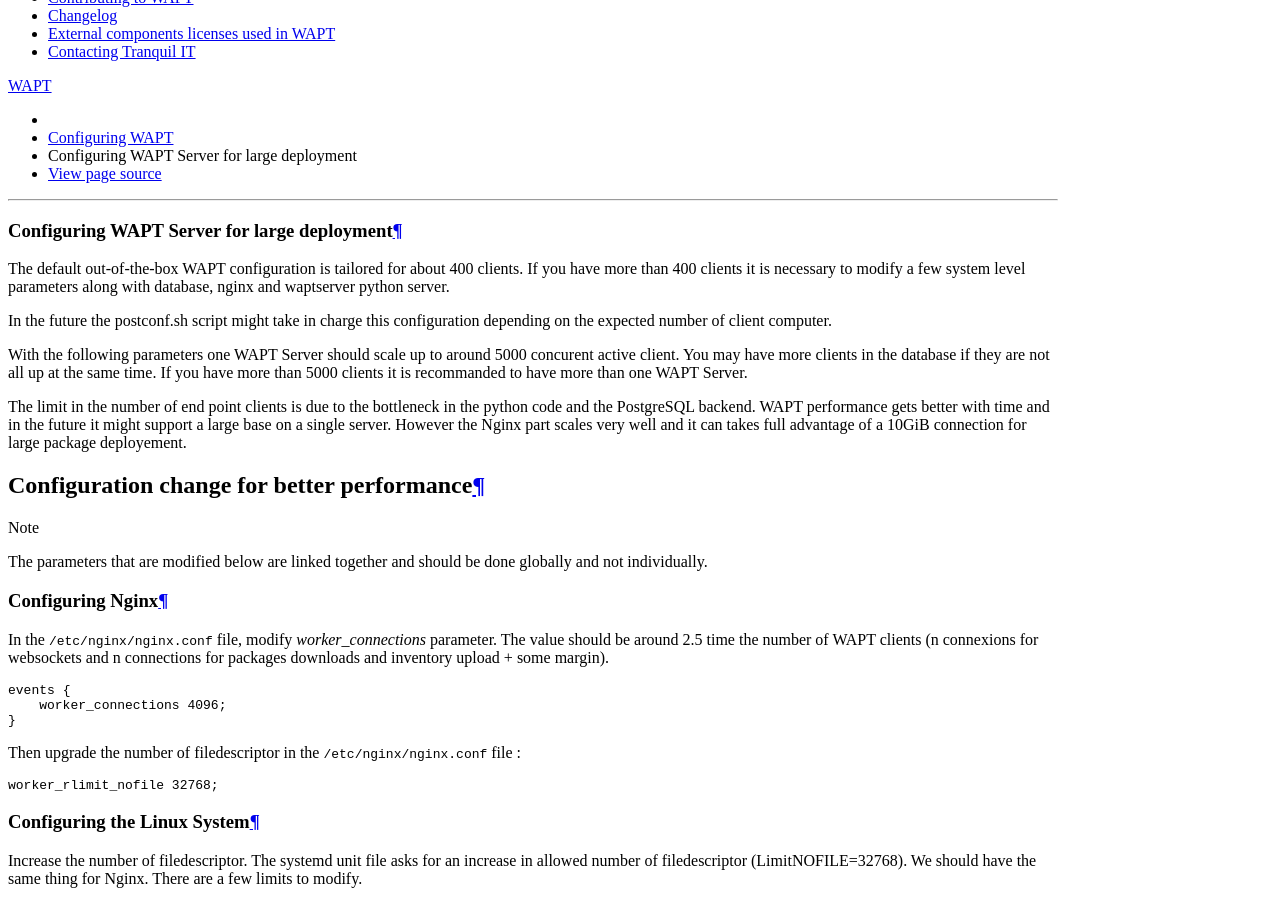
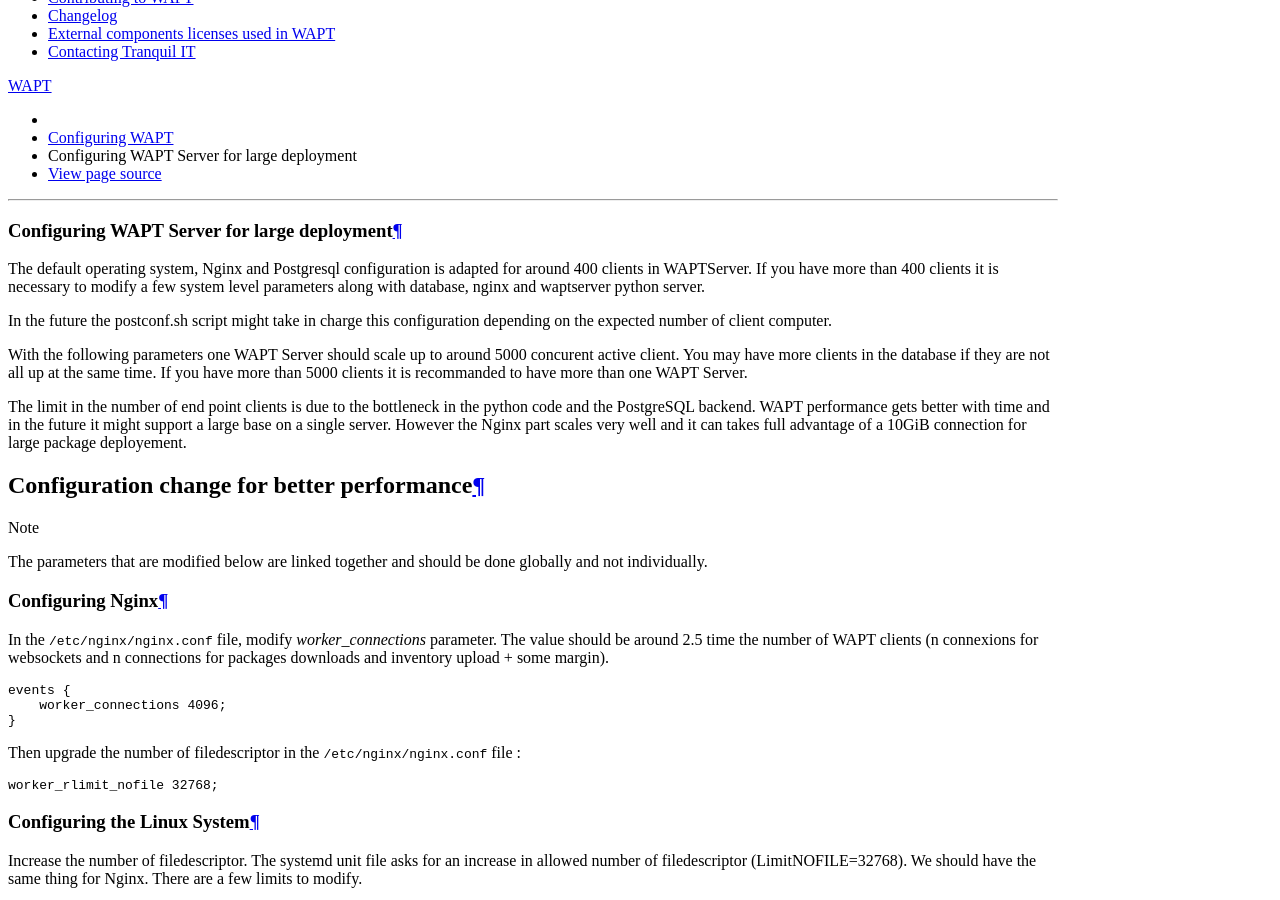
Before and after one commit to tranquilit/WAPT-Documentation, a Sphinx documentation site: the page built from source/wapt-configuration/wapt-large/index.rst, in a window 1280 px wide and 900 px high, scrolled down 838 px. Built offline with Sphinx 7.4.7 and the Read the Docs theme 2.0.0, drawn with Linux system fonts in a browser that asks for light colours.

Commit message:
improve wording

```diff
--- a/source/wapt-configuration/wapt-large/index.rst
+++ b/source/wapt-configuration/wapt-large/index.rst
@@ -14,9 +14,9 @@
 Configuring WAPT Server for large deployment
 ============================================
 
-The default out-of-the-box WAPT configuration is tailored for about 400 clients.
-If you have more than 400 clients it is necessary to modify a few system level
-parameters along with database, nginx and waptserver python server.
+The default operating system, Nginx and Postgresql configuration is adapted for
+around 400 clients in WAPTServer. If you have more than 400 clients it is necessary to
+modify a few system level parameters along with database, nginx and waptserver python server.
 
 In the future the postconf.sh script might take in charge this configuration
 depending on the expected number of client computer.
```
